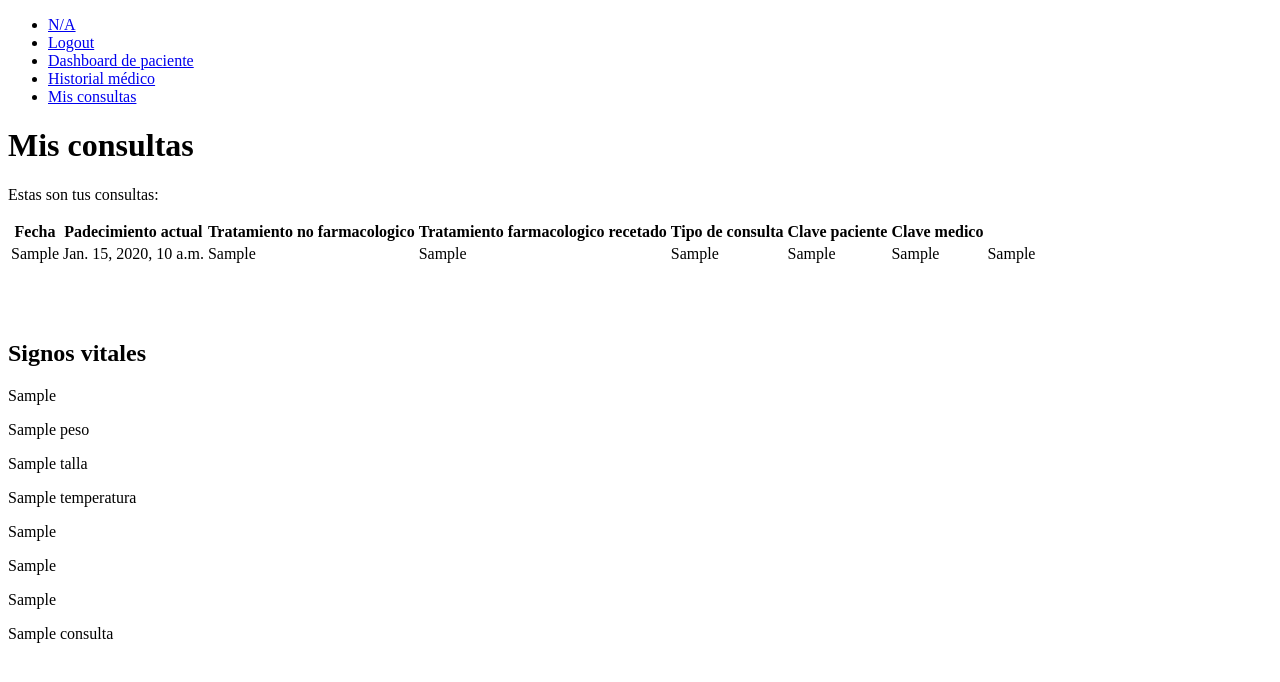
After one commit to brianrscode/salud_lince, a Django app: template templates/paciente_consultas.html in a window 1280 px wide. The commit adds this page. Shown: the top 682 px of the page. Run offline with Django 3.2, Linux system fonts and the light colour scheme; the template is opened without the code that fills it: most values are stand-ins (such as "Sample title", 1, 10 or a date in 2020).

Commit message:
Agrego consultas e historial del paciente

```diff
--- a/consultas/models.py
+++ b/consultas/models.py
@@ -16,7 +16,7 @@ class Consulta(models.Model):
         related_name='consultas_paciente',
         limit_choices_to={'role__nombre_rol': 'paciente'}
     )
-    paciente_medico = models.ForeignKey(
+    clave_medico = models.ForeignKey(
         Usuario,
         on_delete=models.CASCADE,
         related_name='consultas_medico',
@@ -24,7 +24,7 @@ class Consulta(models.Model):
     )
 
     def __str__(self):
-        return f"Consulta {self.id_consulta} - {self.fecha} - {self.clave_paciente} - {self.paciente_medico}"
+        return f"Consulta {self.id_consulta} - {self.fecha} - {self.clave_paciente} - {self.clave_medico}"
 
 
 class SignosVitales(models.Model):
--- /dev/null
+++ b/templates/paciente_consultas.html
@@ -0,0 +1,63 @@
+{% extends "layouts/base.html" %}
+
+{% block title %} Mis consultas {% endblock %}
+
+{% block enlaces %}
+    <li><a href="{% url 'paciente_dashboard' %}">Dashboard de paciente</a></li>
+    <li><a href="{% url 'historial' %}">Historial médico</a></li>
+    <li><a href="{% url 'paciente_consultas' %}">Mis consultas</a></li>
+{% endblock %}
+
+{% block content %}
+    <h1>Mis consultas</h1>
+    <p>Estas son tus consultas:</p>
+    {% comment %} <ul>
+        {% for consulta in consultas %}
+            <li>{{ consulta.id_consulta }}</li>
+            <li>{{ consulta.fecha }}</li>
+            <li>{{ consulta.padecimiento_actual }}</li>
+            <li>{{ consulta.tratamiento_no_farmacologico }}</li>
+            <li>{{ consulta.tratamiento_farmacologico_recetado }}</li>
+            <li>{{ consulta.tipo_de_consulta }}</li>
+            <li>{{ consulta.clave_paciente }}</li>
+            <li>{{ consulta.paciente_medico }}</li>
+        {% endfor %}
+    </ul> {% endcomment %}
+    <table>
+        <tr>
+            <th>Fecha</th>
+            <th>Padecimiento actual</th>
+            <th>Tratamiento no farmacologico</th>
+            <th>Tratamiento farmacologico recetado</th>
+            <th>Tipo de consulta</th>
+            <th>Clave paciente</th>
+            <th>Clave medico</th>
+        </tr>
+        {% for consulta in consultas %}
+            <tr>
+                <td>{{ consulta.id_consulta }}</td>
+                <td>{{ consulta.fecha }}</td>
+                <td>{{ consulta.padecimiento_actual }}</td>
+                <td>{{ consulta.tratamiento_no_farmacologico }}</td>
+                <td>{{ consulta.tratamiento_farmacologico_recetado }}</td>
+                <td>{{ consulta.tipo_de_consulta }}</td>
+                <td>{{ consulta.clave_paciente }}</td>
+                <td>{{ consulta.clave_medico }}</td>
+            </tr>
+        {% endfor %}
+    </table>
+    <br>
+    <br>
+    <br>
+    <h2>Signos vitales</h2>
+    {% for signo in signos %}
+        <p>{{ signo.id_signos }}</p>
+        <p>{{ signo.peso }}</p>
+        <p>{{ signo.talla }}</p>
+        <p>{{ signo.temperatura }}</p>
+        <p>{{ signo.frecuencia_cardíaca }}</p>
+        <p>{{ signo.frecuencia_respiratoria }}</p>
+        <p>{{ signo.presion_arterial }}</p>
+        <p>{{ signo.consulta }}</p>
+    {% endfor %}
+{% endblock %}
--- a/templates/paciente_dashboard.html
+++ b/templates/paciente_dashboard.html
@@ -5,6 +5,7 @@
 {% block enlaces %}
     <li><a href="{% url 'paciente_dashboard' %}">Dashboard de paciente</a></li>
     <li><a href="{% url 'historial' %}">Historial médico</a></li>
+    <li><a href="{% url 'paciente_consultas' %}">Mis consultas</a></li>
 {% endblock %}
 
 {% block content %}
--- a/usuarios/urls.py
+++ b/usuarios/urls.py
@@ -8,4 +8,5 @@ urlpatterns = [
     path("medico/dashboard/", views.medico_dashboard, name="medico_dashboard"),
     path("paciente/dashboard/", views.paciente_dashboard, name="paciente_dashboard"),
     path("paciente/historial/", views.historial_view, name="historial"),
+    path("paciente/mis_consultas/", views.paciente_consultas, name="paciente_consultas"),
 ]
```
Also changed, not shown: templates/historial_medico.html (+11 -1 lines), usuarios/views.py (+12 -0 lines), consultas/migrations/0002_rename_paciente_medico_consulta_clave_medico.py (added).
